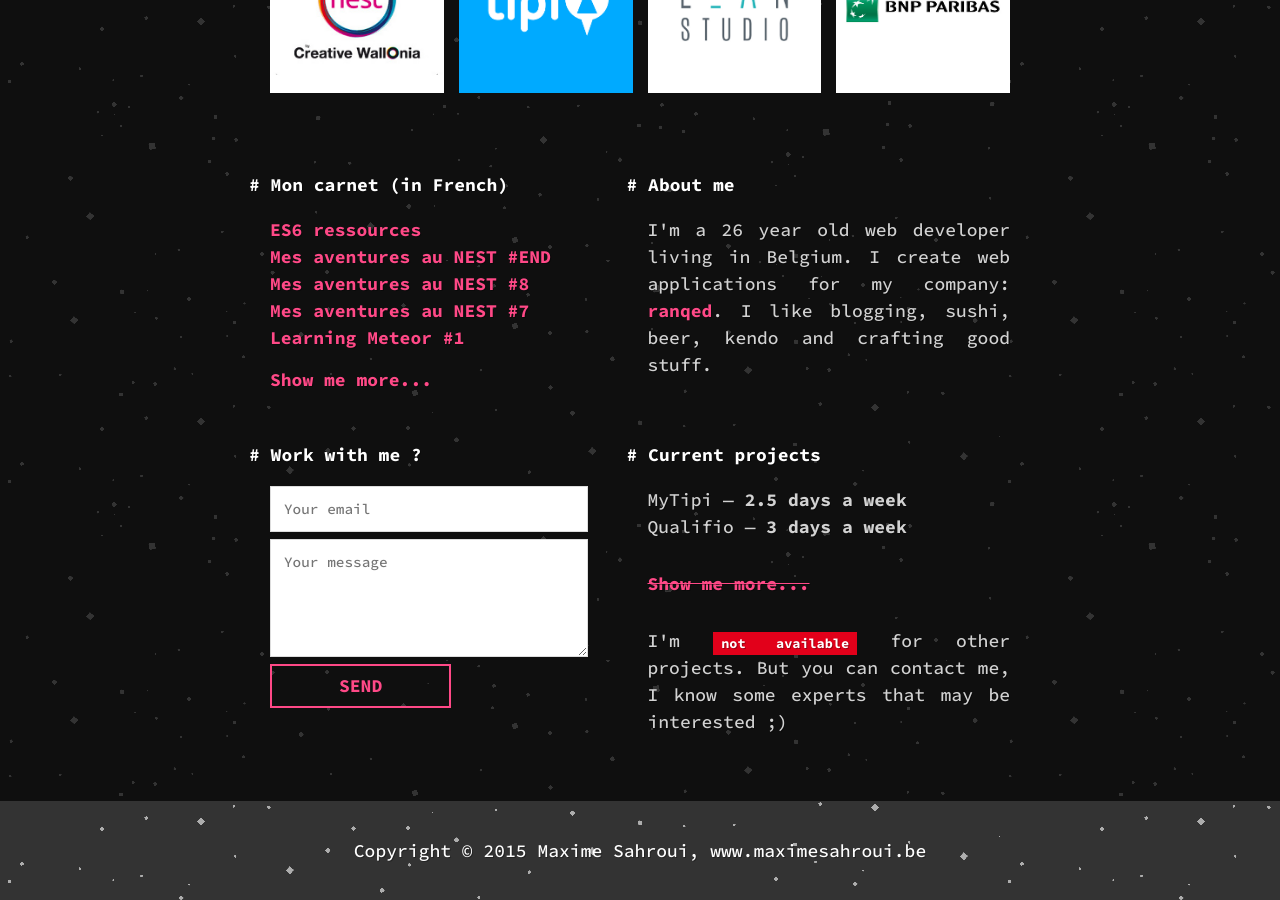
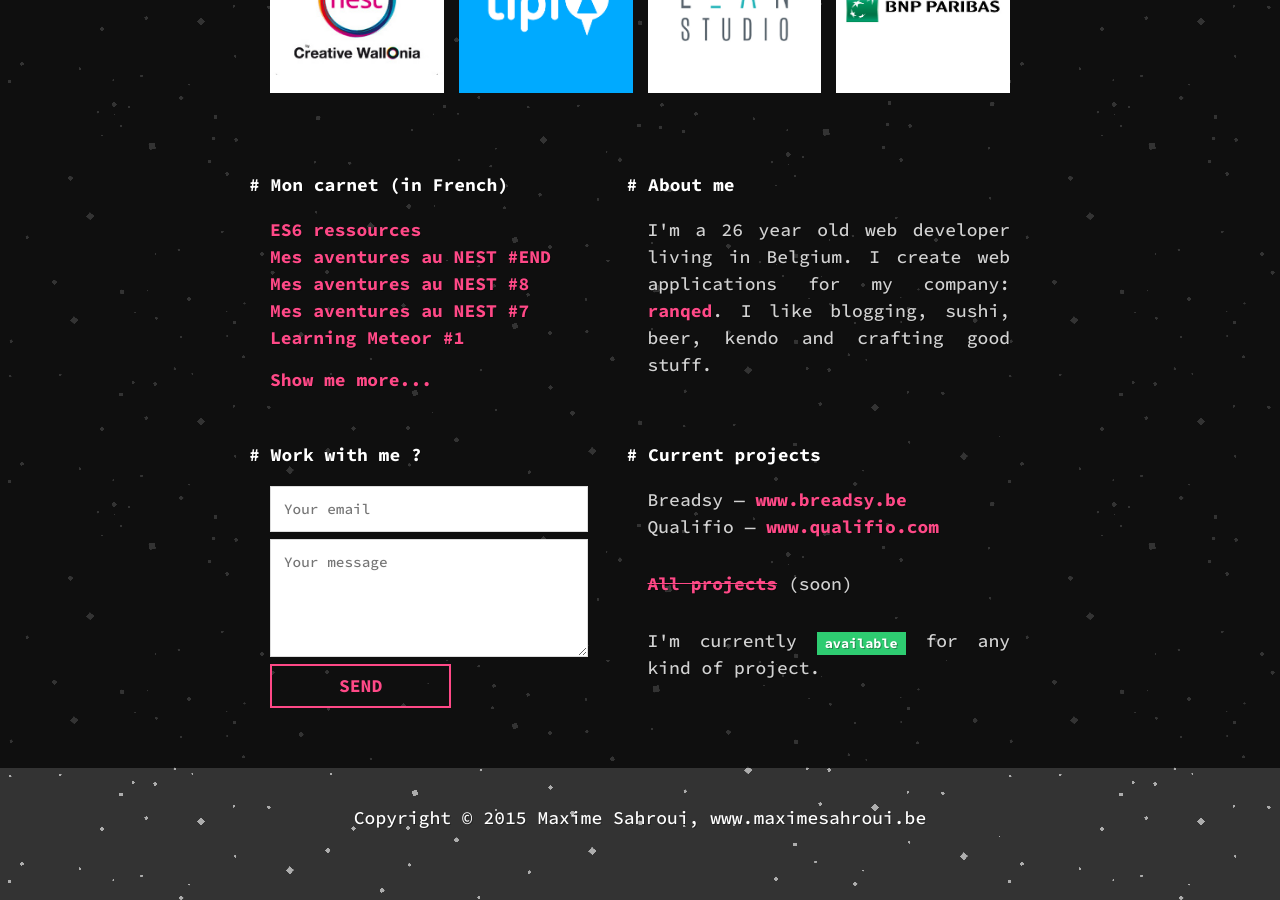
Before and after one commit to maximeshr/maximeshr.github.io, a Jekyll site: the page built from index.html, in a window 1280 px wide and 900 px high, scrolled down 940 px. Built offline with Jekyll 4.4.1, drawn with Linux system fonts in a browser that asks for light colours; nearby versions of some CDN libraries.

Commit message:
adding available tag and fixing some information about clients

```diff
--- a/_config.yml
+++ b/_config.yml
@@ -4,7 +4,7 @@ description: > # this means to ignore newlines until "baseurl:"
   I'm a Freelance JavaScript Developer living in Belgium. I like : JavaScript, Node.js, AngularJS, Meteor, Startup World, Growth Hacking and Agile Methodologies.
 baseurl: "" # the subpath of your site, e.g. /blog/
 url: "http://maximesahroui.be" # the base hostname & protocol for your site
-available: false
+available: true
 
 # Build settings
 markdown: kramdown
--- a/index.html
+++ b/index.html
@@ -83,13 +83,11 @@ layout: default
     <div class="col col-6">
       <h2>Current projects</h2>
       <ul class="projects list-unstyled">
-        <li>MyTipi &mdash; <strong>2.5 days a week</strong></li>
-        <li>Qualifio &mdash; <strong>3 days a week</strong></li>
+        <li>Breadsy &mdash; <a href="http://www.breadsy.be/">www.breadsy.be</a></li>
+        <li>Qualifio &mdash; <a href="http://www.qualifio.com/">www.qualifio.com</a></li>
       </ul>
       <p class="text m-t-md m-b-md">
-        <a href="#" class="text-line-through">
-          Show me more...
-        </a>
+        <a href="#" class="text-line-through">All projects</a>&nbsp;(soon)
       </p>
       {% if site.available %}
         <p class="text">I'm currently <span class="label label-available">available</span> for any kind of project.</p>
```
Also changed, not shown: 2 other files.
